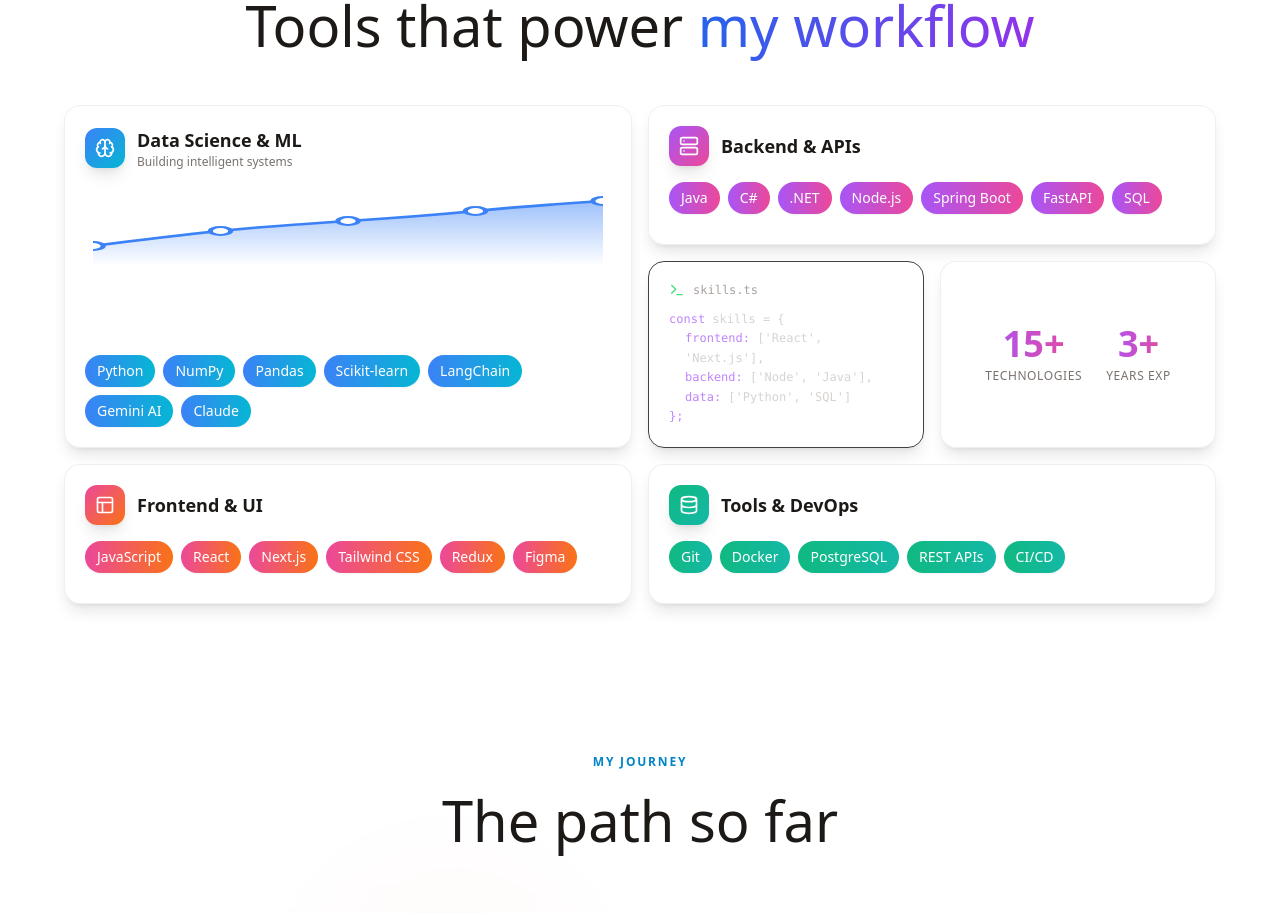
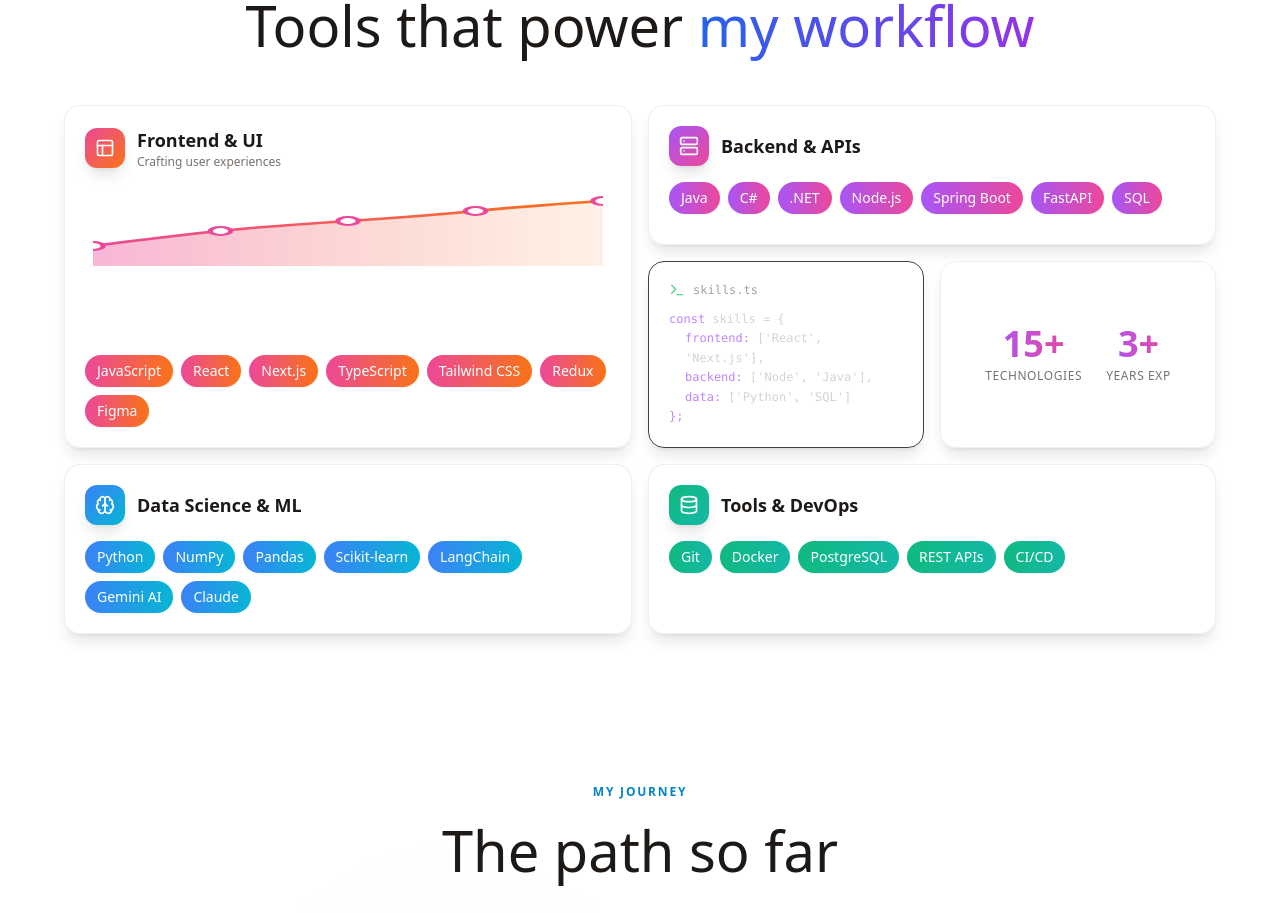
Before and after one commit to Calvinjkatt/PersonalWebsite, a Next.js app: page / in a window 1280 px wide. Shown: the part 880-1793 px from the top of the page. Built offline with nearby package versions, Linux system fonts and the light colour scheme.

Commit message:
Rebuild and Deploy

```diff
--- a/src/components/skills/Skills.tsx
+++ b/src/components/skills/Skills.tsx
@@ -10,9 +10,13 @@
   return (
     <svg viewBox="0 0 200 80" className="w-full h-20" preserveAspectRatio="none">
       <defs>
-        <linearGradient id="chartGradient" x1="0%" y1="0%" x2="0%" y2="100%">
-          <stop offset="0%" stopColor="rgb(59, 130, 246)" stopOpacity="0.5" />
-          <stop offset="100%" stopColor="rgb(59, 130, 246)" stopOpacity="0" />
+        <linearGradient id="chartGradient" x1="0%" y1="0%" x2="100%" y2="0%">
+          <stop offset="0%" stopColor="rgb(236, 72, 153)" stopOpacity="0.4" />
+          <stop offset="100%" stopColor="rgb(249, 115, 22)" stopOpacity="0.1" />
+        </linearGradient>
+        <linearGradient id="lineGradient" x1="0%" y1="0%" x2="100%" y2="0%">
+          <stop offset="0%" stopColor="rgb(236, 72, 153)" />
+          <stop offset="100%" stopColor="rgb(249, 115, 22)" />
         </linearGradient>
       </defs>
       {/* Area fill */}
@@ -27,7 +31,7 @@
       <motion.path
         d="M 0 60 Q 30 50 50 45 T 100 35 T 150 25 T 200 15"
         fill="none"
-        stroke="rgb(59, 130, 246)"
+        stroke="url(#lineGradient)"
         strokeWidth="2.5"
         strokeLinecap="round"
         initial={{ pathLength: 0 }}
@@ -49,7 +53,7 @@
           cy={point.cy}
           r="4"
           fill="white"
-          stroke="rgb(59, 130, 246)"
+          stroke="rgb(236, 72, 153)"
           strokeWidth="2"
           initial={{ scale: 0 }}
           whileInView={{ scale: 1 }}
@@ -194,17 +198,17 @@
         {/* Bento Grid */}
         <div className="grid grid-cols-2 md:grid-cols-4 gap-4 auto-rows-[minmax(140px,auto)]">
 
-          {/* Large Card - Data Science (spans 2 cols, 2 rows) */}
+          {/* Large Card - Frontend & UI (spans 2 cols, 2 rows) - Hero position */}
           <BentoCard className="col-span-2 row-span-2" delay={0}>
-            <div className="absolute inset-0 bg-gradient-to-br from-blue-500/5 to-cyan-500/5 opacity-0 group-hover:opacity-100 transition-opacity" />
+            <div className="absolute inset-0 bg-gradient-to-br from-pink-500/5 to-orange-500/5 opacity-0 group-hover:opacity-100 transition-opacity" />
             <div className="relative h-full flex flex-col">
               <div className="flex items-center gap-3 mb-4">
-                <div className="p-2.5 rounded-xl bg-gradient-to-br from-blue-500 to-cyan-500 shadow-lg">
-                  <Brain className="w-5 h-5 text-white" />
+                <div className="p-2.5 rounded-xl bg-gradient-to-br from-pink-500 to-orange-500 shadow-lg">
+                  <Layout className="w-5 h-5 text-white" />
                 </div>
                 <div>
-                  <h3 className="text-lg font-bold text-stone-900 dark:text-stone-50">Data Science & ML</h3>
-                  <p className="text-xs text-stone-500 dark:text-stone-400">Building intelligent systems</p>
+                  <h3 className="text-lg font-bold text-stone-900 dark:text-stone-50">Frontend & UI</h3>
+                  <p className="text-xs text-stone-500 dark:text-stone-400">Crafting user experiences</p>
                 </div>
               </div>
 
@@ -215,8 +219,8 @@
 
               {/* Skills */}
               <div className="flex flex-wrap gap-2 mt-auto">
-                {['Python', 'NumPy', 'Pandas', 'Scikit-learn', 'LangChain', 'Gemini AI', 'Claude'].map((skill, i) => (
-                  <SkillPill key={skill} skill={skill} gradient="from-blue-500 to-cyan-500" delay={0.1 + i * 0.05} />
+                {['JavaScript', 'React', 'Next.js', 'TypeScript', 'Tailwind CSS', 'Redux', 'Figma'].map((skill, i) => (
+                  <SkillPill key={skill} skill={skill} gradient="from-pink-500 to-orange-500" delay={0.1 + i * 0.05} />
                 ))}
               </div>
             </div>
@@ -259,19 +263,19 @@
             </div>
           </BentoCard>
 
-          {/* Frontend Card (spans 2 cols) */}
+          {/* Data Science Card (spans 2 cols) */}
           <BentoCard className="col-span-2" delay={0.3}>
-            <div className="absolute inset-0 bg-gradient-to-br from-pink-500/5 to-orange-500/5 opacity-0 group-hover:opacity-100 transition-opacity" />
+            <div className="absolute inset-0 bg-gradient-to-br from-blue-500/5 to-cyan-500/5 opacity-0 group-hover:opacity-100 transition-opacity" />
             <div className="relative">
               <div className="flex items-center gap-3 mb-4">
-                <div className="p-2.5 rounded-xl bg-gradient-to-br from-pink-500 to-orange-500 shadow-lg">
-                  <Layout className="w-5 h-5 text-white" />
+                <div className="p-2.5 rounded-xl bg-gradient-to-br from-blue-500 to-cyan-500 shadow-lg">
+                  <Brain className="w-5 h-5 text-white" />
                 </div>
-                <h3 className="text-lg font-bold text-stone-900 dark:text-stone-50">Frontend & UI</h3>
+                <h3 className="text-lg font-bold text-stone-900 dark:text-stone-50">Data Science & ML</h3>
               </div>
               <div className="flex flex-wrap gap-2">
-                {['JavaScript', 'React', 'Next.js', 'Tailwind CSS', 'Redux', 'Figma'].map((skill, i) => (
-                  <SkillPill key={skill} skill={skill} gradient="from-pink-500 to-orange-500" delay={0.35 + i * 0.05} />
+                {['Python', 'NumPy', 'Pandas', 'Scikit-learn', 'LangChain', 'Gemini AI', 'Claude'].map((skill, i) => (
+                  <SkillPill key={skill} skill={skill} gradient="from-blue-500 to-cyan-500" delay={0.35 + i * 0.05} />
                 ))}
               </div>
             </div>
```
Also changed, not shown: 3 other files (tests, documents, lock files or other folders).
